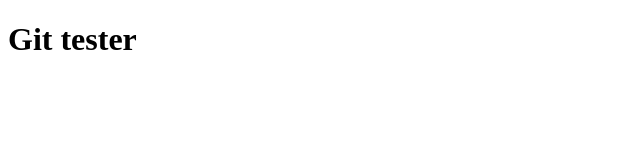
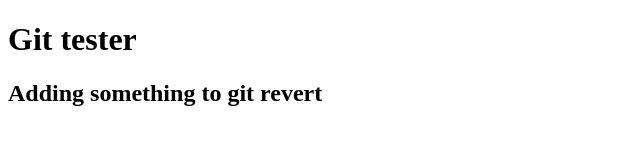
Before and after one commit to skies09/git-test, a plain HTML site: page index.html in a window 1280 px wide. Shown: the whole page, without its empty margins (0-640 px from the left). Drawn offline with Linux system fonts and the light colour scheme.

Commit message:
add extra code

```diff
--- a/index.html
+++ b/index.html
@@ -5,5 +5,6 @@
 
 <body>
     <h1>Git tester</h1>
+    <h2>Adding something to git revert</h2>
 </body>
 </html>
```
